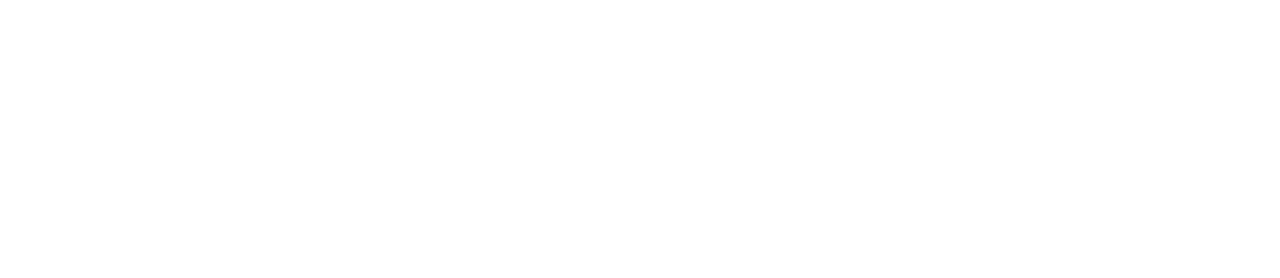
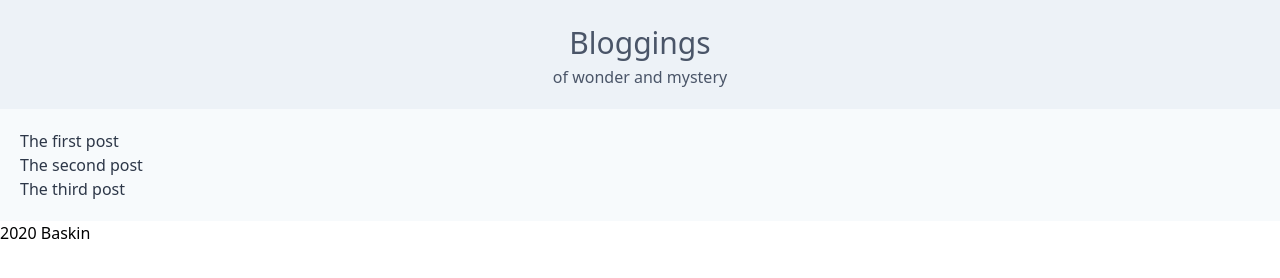
Before and after one commit to kirkbaskin/blog, an Eleventy site: page index.html in a window 1280 px wide. Built offline with nearby package versions, Linux system fonts and the light colour scheme; Eleventy itself is replaced by a stand-in of ours; files that its build step writes are made by us from their sources.

Commit message:
basic index.html

```diff
--- a/index.html
+++ b/index.html
@@ -6,6 +6,21 @@
   <link rel="stylesheet" href="css/style.css">
 </head>
 <body>
-
+  <div class="">
+    <div class="bg-gray-200 py-5">
+      <h1 class="text-gray-700 text-3xl text-center">Bloggings</h1>
+      <p class="text-gray-700 text-center">of wonder and mystery</p>
+    </div>
+    <div class="bg-gray-100 text-gray-800 p-5">
+      <ul>
+        <li>The first post</li>
+        <li>The second post</li>
+        <li>The third post</li>
+      </ul>
+    </div>
+    <footer>
+      <p>2020 Baskin</p>
+    </footer>
+  </div>
 </body>
 </html>
```
